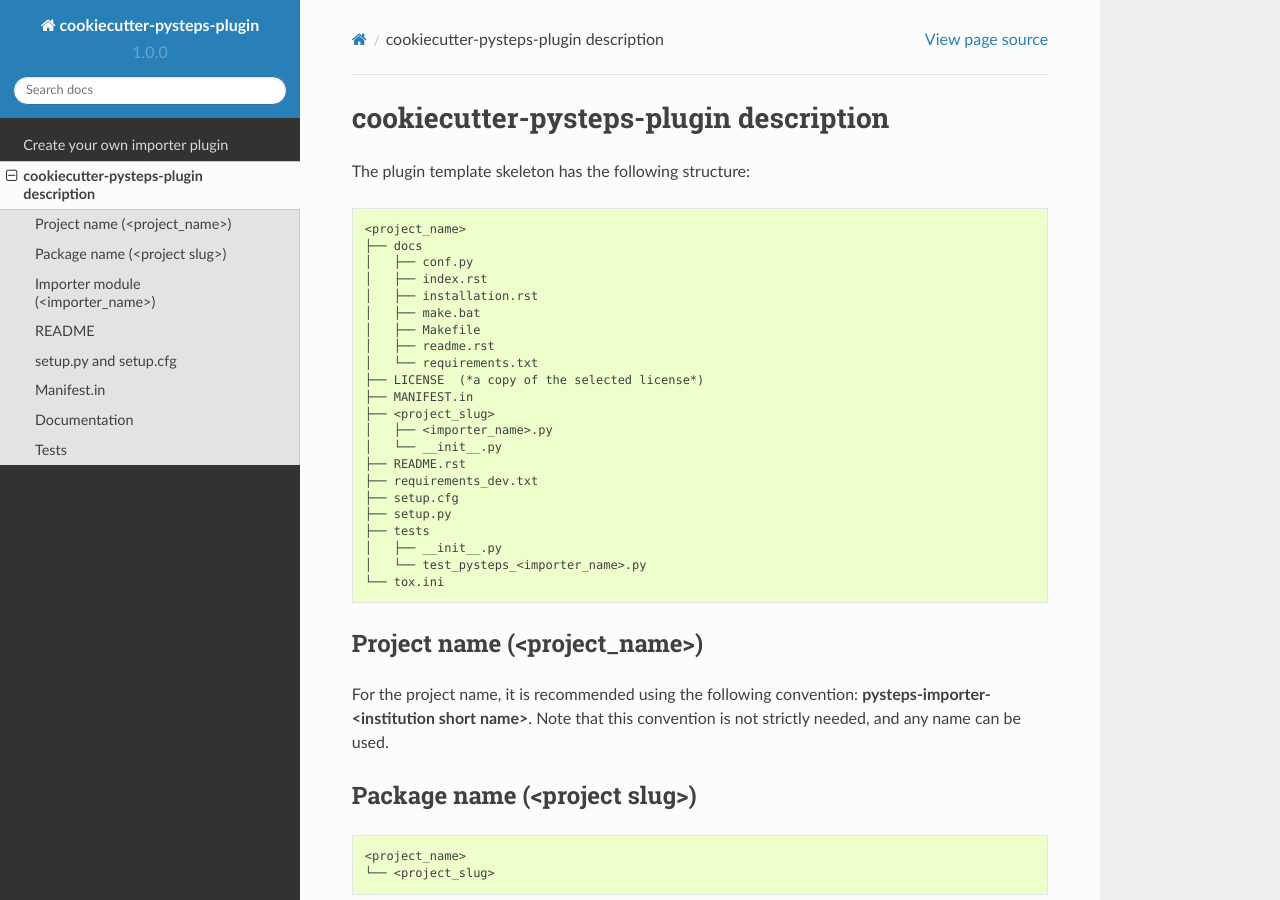
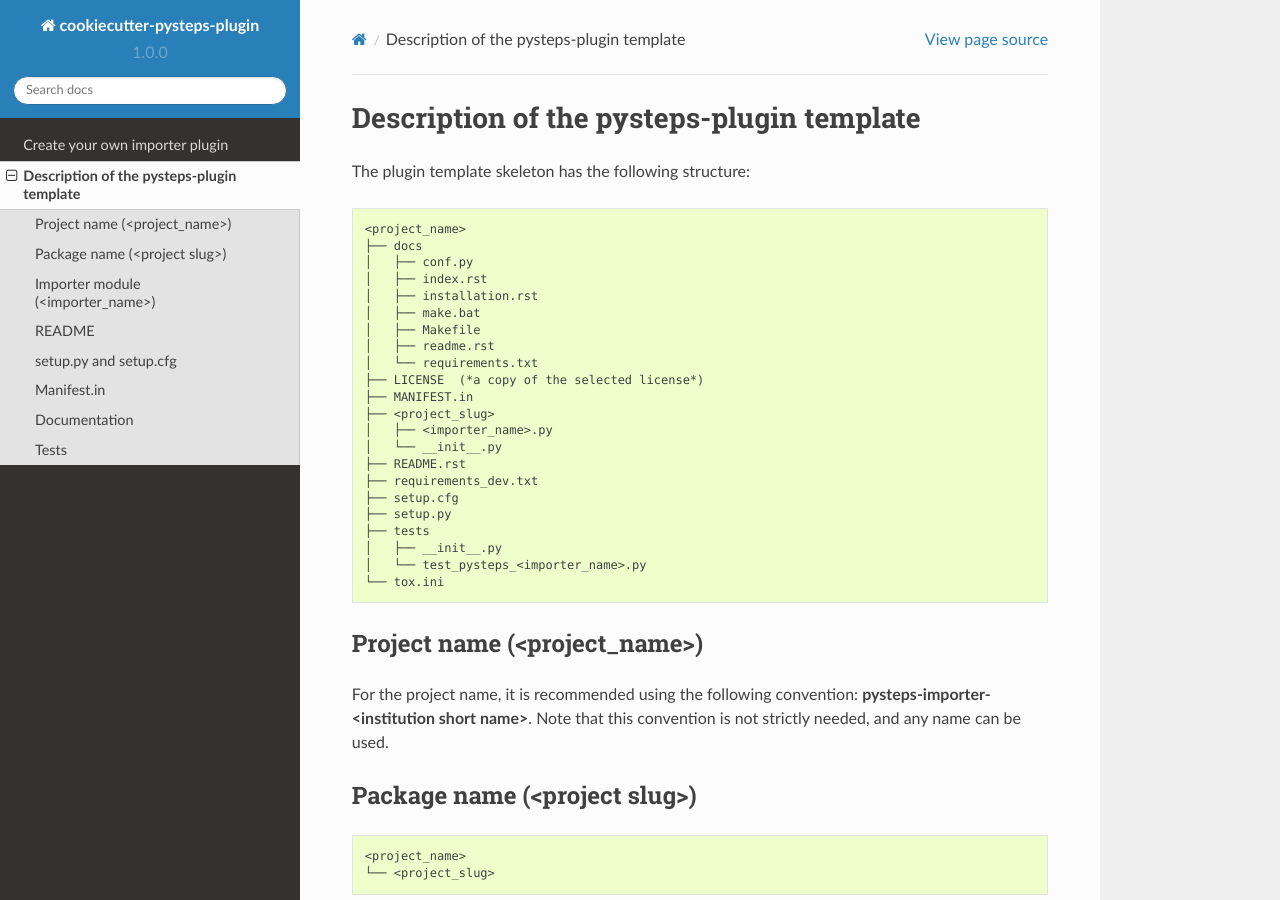
Before and after one commit to pySTEPS/cookiecutter-pysteps-plugin, a Sphinx documentation site: the page built from docs/template_description.rst, in a window 1280 px wide and 900 px high. Built offline with Sphinx 7.4.7 and the Read the Docs theme 2.0.0, drawn with Linux system fonts in a browser that asks for light colours.

Commit message:
Update title

```diff
--- a/docs/template_description.rst
+++ b/docs/template_description.rst
@@ -1,8 +1,8 @@
 .. _plugin_template_description:
 
-=======================================
-cookiecutter-pysteps-plugin description
-=======================================
+==========================================
+Description of the pysteps-plugin template
+==========================================
 
 The plugin template skeleton has the following structure:
 
```
